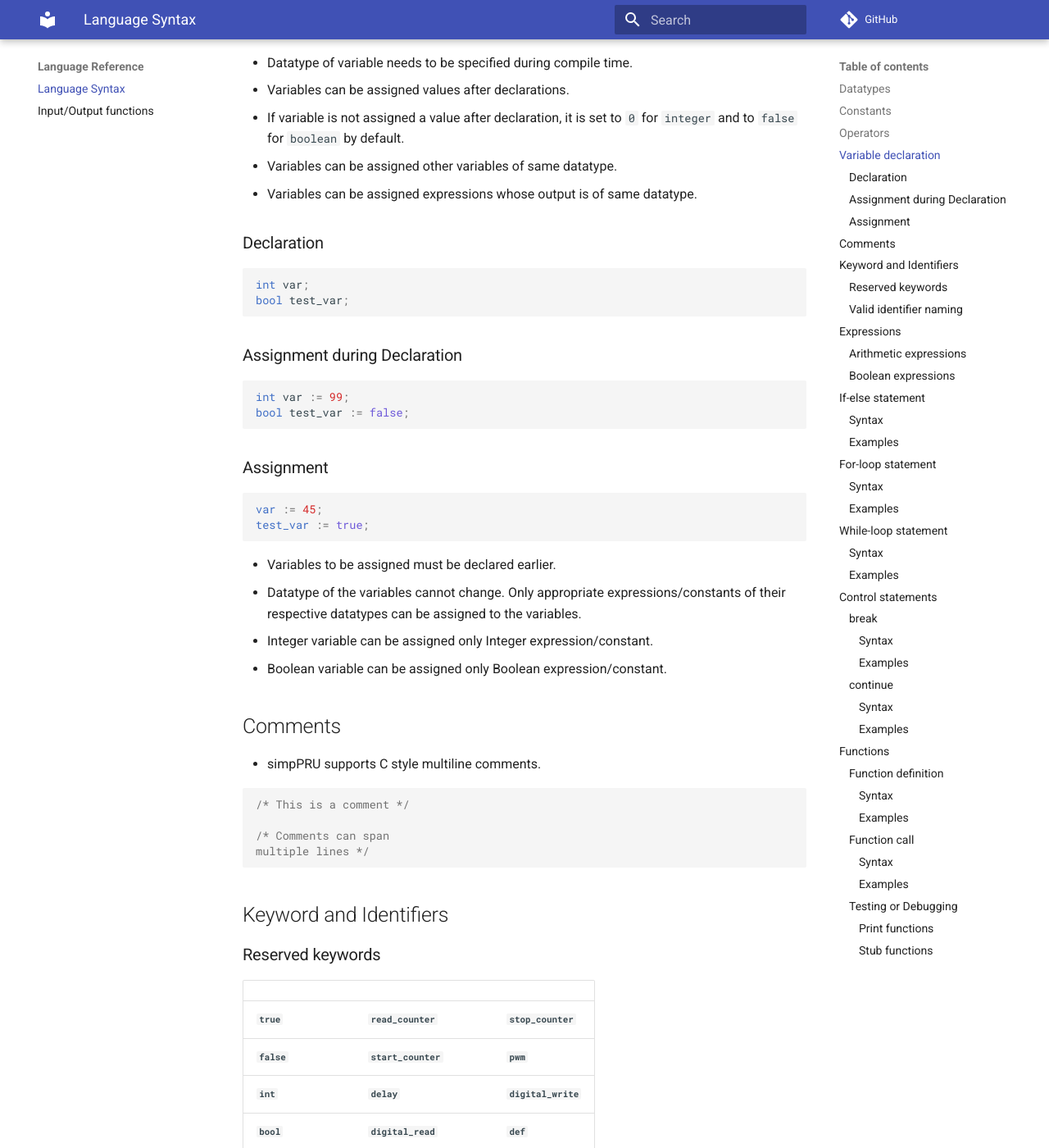
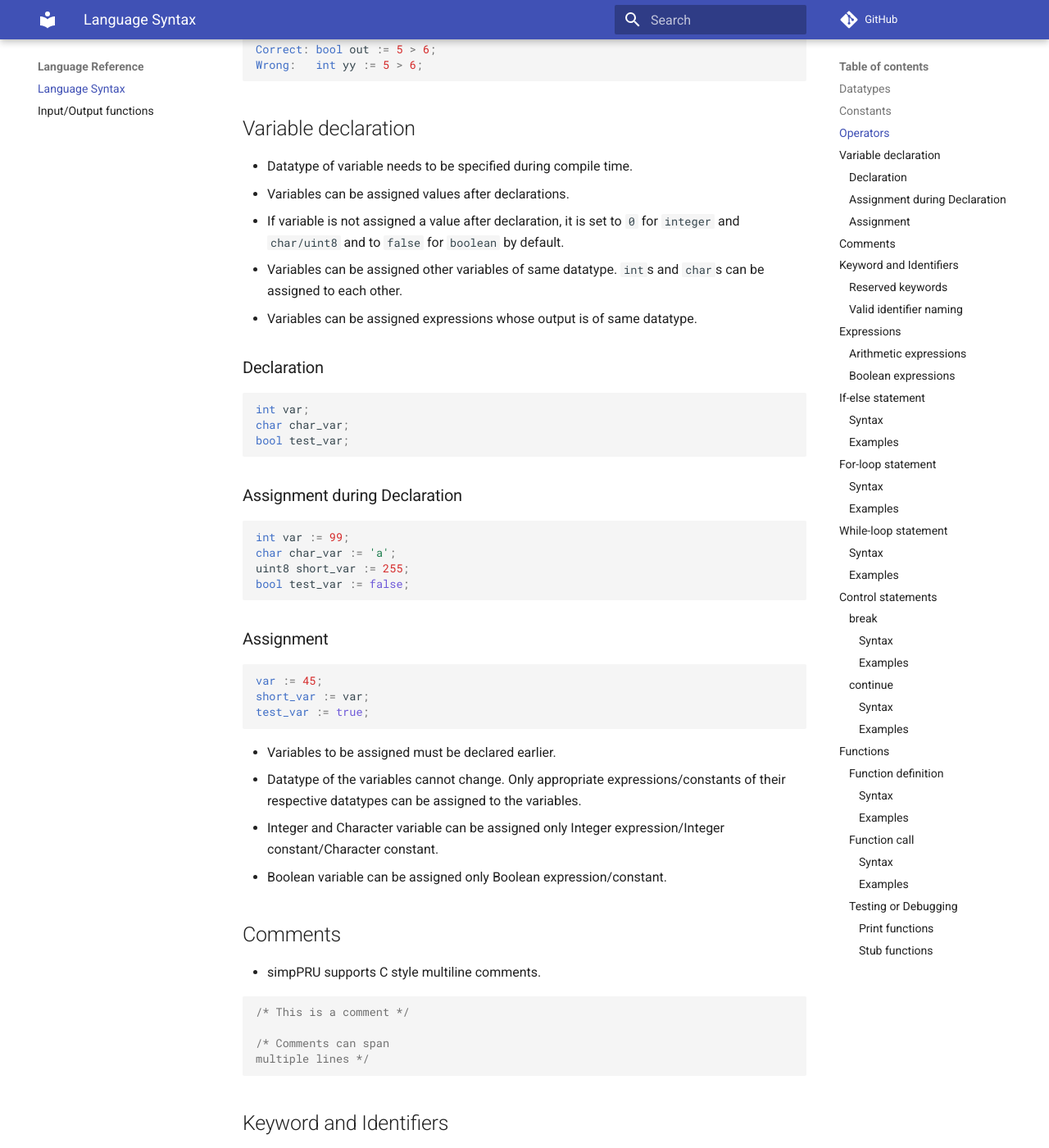
Before and after one commit to VedantParanjape/simpPRU, an MkDocs documentation site: the page built from docs/language-reference/language.md, in a window 1280 px wide and 1400 px high, scrolled down 1454 px. Shown: the whole window at 82% size. Built offline with MkDocs 1.6.1 and Material for MkDocs 9.7.7, drawn with Linux system fonts in a browser that asks for light colours; comment, search, counter and statistics services are not loaded; some of the changed text lies outside the part shown.

Commit message:
Add char datatype (#18)
* added char data type that works with arithmetic expressions
* added char functions
* add tests for char data type
* add uint8 as alias for char
* Update documentation

````diff
--- a/docs/language-reference/language.md
+++ b/docs/language-reference/language.md
@@ -9,11 +9,13 @@
 
 * `int` - Integer datatype
 * `bool` - Boolean datatype
+* `char` / `uint8` - Character / Unsigned 8 bit integer datatype
 * `void` - Void datatype, can only be used a return type for functions
 
 ## Constants
 
 * `<any_integer>` - Integer constant. Integers can be decimal, hexadecimal (start with 0x or 0X) or octal (start with 0)
+* `'<any character>'` - Character constant. These can be assigned to both int and char/uint8 variables
 * `true` - Boolean constant (True)
 * `false` - Boolean constant (False)
 * `Px_yz` - Pin mapping constants are Integer constant, where x is 1,2 or 8,9 and yz are the header pin numbers. For further details refer to [this](io.md)
@@ -44,14 +47,15 @@
 
 * Datatype of variable needs to be specified during compile time.
 * Variables can be assigned values after declarations.
-* If variable is not assigned a value after declaration, it is set to `0` for `integer` and to `false` for `boolean` by default.
-* Variables can be assigned other variables of same datatype.
+* If variable is not assigned a value after declaration, it is set to `0` for `integer` and `char/uint8` and to `false` for `boolean` by default.
+* Variables can be assigned other variables of same datatype. `int`s and `char`s can be assigned to each other.
 * Variables can be assigned expressions whose output is of same datatype.
 
 ### Declaration
 
 ```cpp
 int var;
+char char_var;
 bool test_var;
 ```
 
@@ -59,6 +63,8 @@
 
 ```cpp
 int var := 99;
+char char_var := 'a';
+uint8 short_var := 255;
 bool test_var := false;
 ```
 
@@ -66,12 +72,13 @@
 
 ```cpp
 var := 45;
+short_var := var;
 test_var := true;
 ```
 
 * Variables to be assigned must be declared earlier.
 * Datatype of the variables cannot change. Only appropriate expressions/constants of their respective datatypes can be assigned to the variables.
-* Integer variable can be assigned only Integer expression/constant.
+* Integer and Character variable can be assigned only Integer expression/Integer constant/Character constant.
 * Boolean variable can be assigned only Boolean expression/constant.
 
 ## Comments
@@ -226,7 +235,7 @@
 ```
 
 !!! Note
-    **var** is a **integer**, and **start, stop, increment** can be **arithmetic expression, integer variable or integer constant**.
+    **var** is a **integer**, and **start, stop, increment** can be **arithmetic expression, integer or character variable, or integer or character constant**.
 
 ### Examples
 
@@ -402,6 +411,15 @@
     }
     ```
 
+=== "Character"
+    ```python
+    def next_char : char : char ch, int inc {
+        char chinc := ch + inc;
+
+        return chinc;
+    }
+    ```
+
 === "Boolean"
     ```python
     def compare : bool : int val {
@@ -452,6 +470,12 @@
     int ret_val := test_func(4, a);
     ```
 
+=== "Character"
+    ```python
+    char a := 'a';
+    char b := next_char(a, 1);
+    ```
+
 === "Boolean"
     ```python
     bool val := compare(22);
@@ -470,7 +494,7 @@
 
 #### Print functions
 
-print can take either a string (double quoted) or any `int` / `bool` identifier.
+print can take either a string (double quoted) or any `int` / `char` / `bool` identifier.
 
 println is similar to print but also prints a newline (`\n`).
 
````
Also changed, not shown: other parts of docs/language-reference/language.md (+3 -0 lines), 15 other files.
